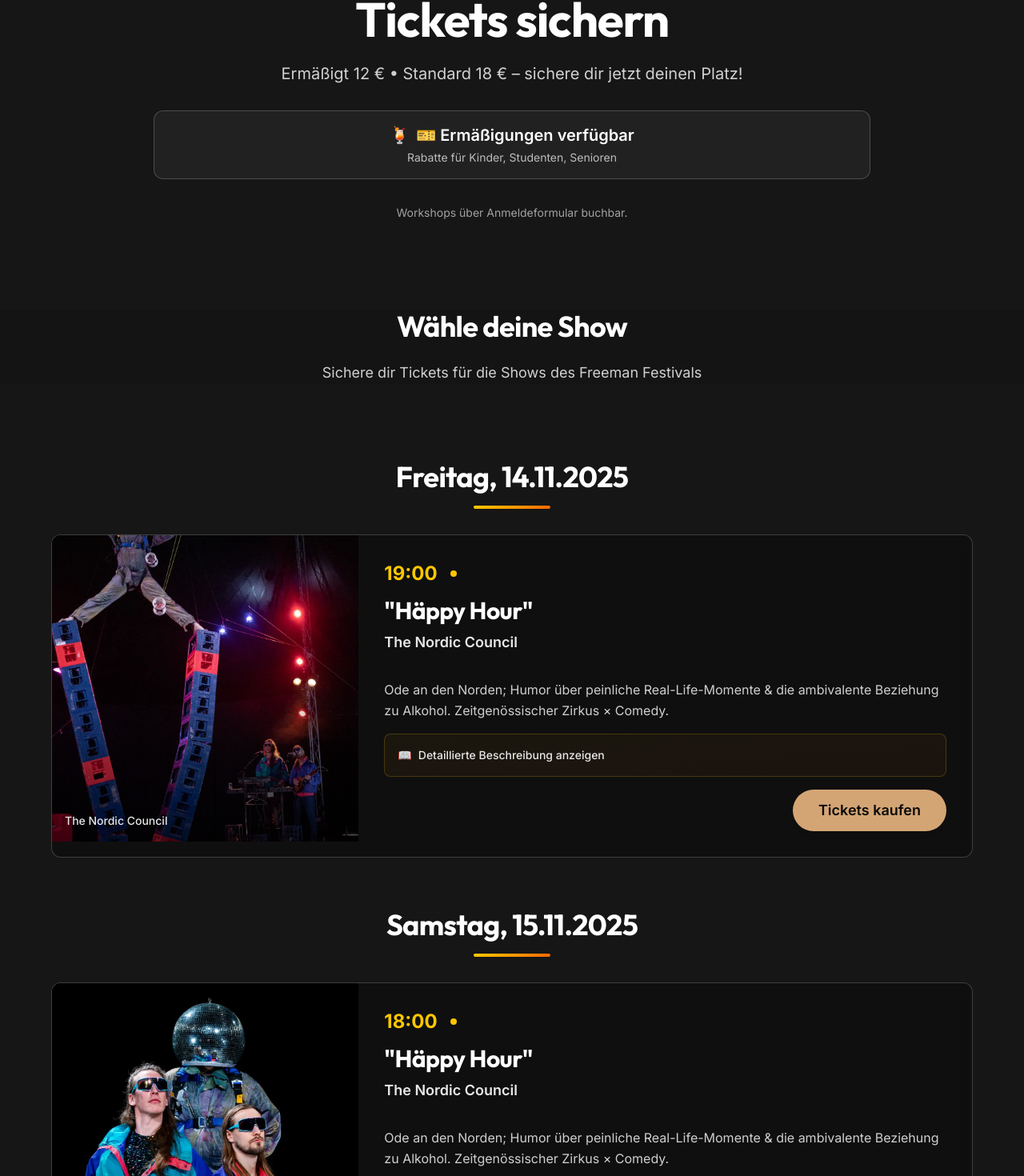
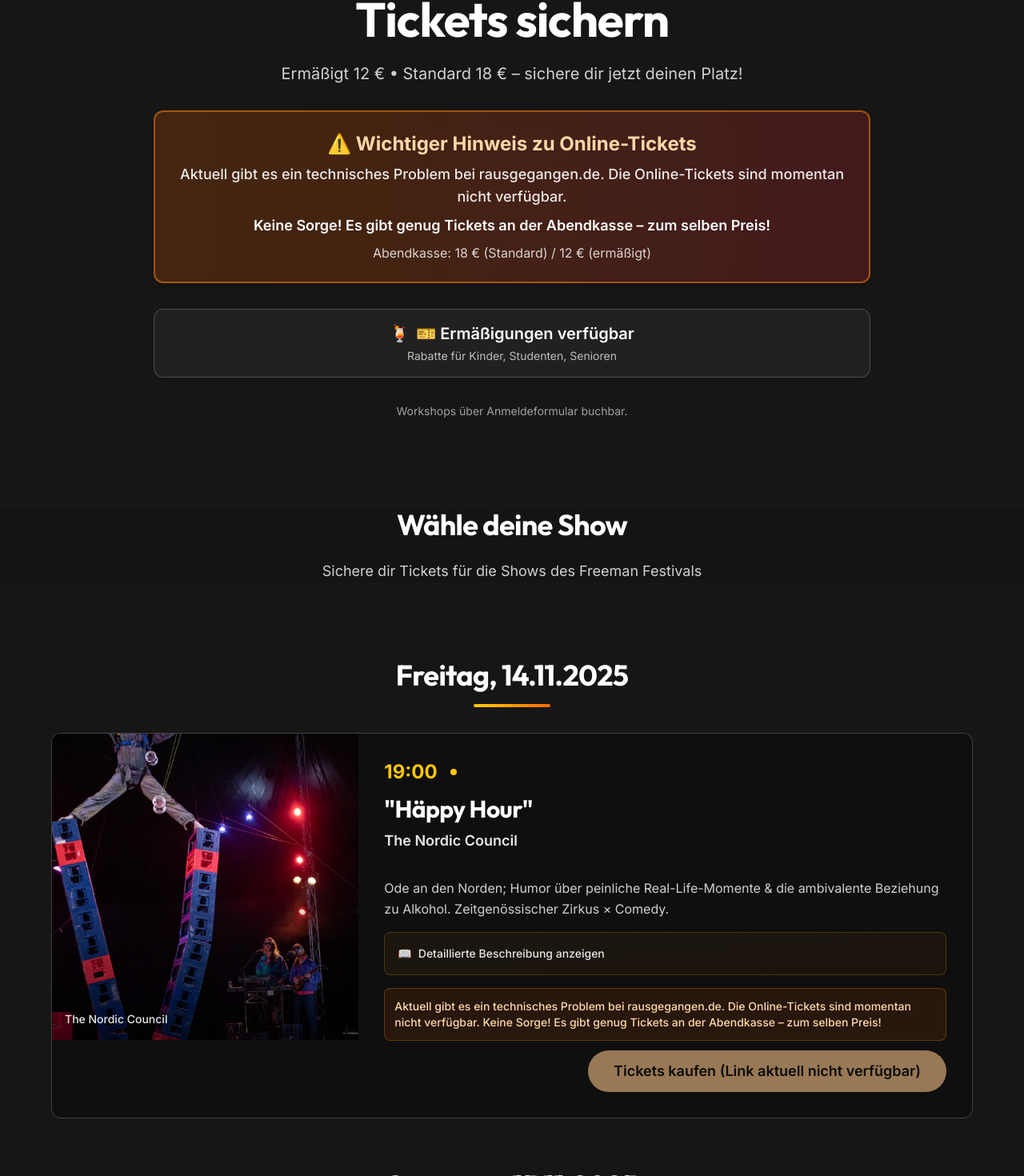
Before and after one commit to build-with-chris/freeman-festival, a Next.js app: page /tickets in a window 1280 px wide. Shown: the part 155-1625 px from the top of the page at 80% size. Built offline with nearby package versions, Linux system fonts and the light colour scheme.

Commit message:
Hinzufügen von Hinweis zu technischem Problem bei rausgegangen.de - Tickets an Abendkasse verfügbar

```diff
--- a/src/app/page.tsx
+++ b/src/app/page.tsx
@@ -346,9 +346,14 @@ export default function Home() {
             <h3 className="display text-2xl font-bold mb-3">
               Tickets sichern
             </h3>
-            <p className="text-white/80 text-sm mb-6">
+            <p className="text-white/80 text-sm mb-3">
               Ermäßigt 12€ · Standard 18€ · Nur 200 Plätze pro Show
             </p>
+            <div className="mb-4 p-2 rounded-lg bg-orange-500/20 border border-orange-400/40">
+              <p className="text-xs text-orange-200 font-medium">
+                {content.tickets.technicalNotice.message.split('.')[0]}. {content.tickets.technicalNotice.boxOffice}
+              </p>
+            </div>
             <Link
               href="/tickets"
               className="btn-primary w-full py-3 text-lg font-semibold"
--- a/src/app/tickets/page.tsx
+++ b/src/app/tickets/page.tsx
@@ -20,6 +20,24 @@ export default function TicketsPage() {
           <p className="text-xl text-white/80 mb-8">
             {content.tickets.subtitle}
           </p>
+
+          {/* Technical Notice Banner - Prominent */}
+          <div className="mb-8 p-6 rounded-xl bg-gradient-to-r from-orange-500/20 to-red-500/20 border-2 border-orange-400/50 backdrop-blur-sm shadow-lg">
+            <div className="text-center space-y-3">
+              <p className="text-xl md:text-2xl font-bold mb-2 flex items-center justify-center gap-2 text-orange-200">
+                <span>{content.tickets.technicalNotice.title}</span>
+              </p>
+              <p className="text-base md:text-lg text-white/90 font-medium mb-2">
+                {content.tickets.technicalNotice.message}
+              </p>
+              <p className="text-base md:text-lg text-white font-semibold mb-2">
+                {content.tickets.technicalNotice.boxOffice}
+              </p>
+              <p className="text-sm md:text-base text-white/80">
+                {content.tickets.technicalNotice.boxOfficePrice}
+              </p>
+            </div>
+          </div>
 
           {/* Special Offer Banner */}
           <div className="mb-8 p-4 rounded-xl bg-white/5 border border-white/20 backdrop-blur-sm">
@@ -145,16 +163,25 @@ export default function TicketsPage() {
                             )}
                           </div>
 
-                          {/* Ticket Button */}
-                          <div className="flex justify-end">
-                            <Link
-                              href={event.ticketUrl}
-                              target="_blank"
-                              rel="noopener noreferrer"
-                              className="btn-primary px-8 py-3 text-lg font-semibold shadow-lg hover:shadow-yellow-400/20 transition-all group-hover:scale-105"
-                            >
-                              Tickets kaufen
-                            </Link>
+                          {/* Ticket Button with Notice */}
+                          <div className="space-y-3">
+                            <div className="p-3 rounded-lg bg-orange-500/10 border border-orange-400/30">
+                              <p className="text-sm text-orange-200 font-medium">
+                                {content.tickets.technicalNotice.message} {content.tickets.technicalNotice.boxOffice}
+                              </p>
+                            </div>
+                            <div className="flex justify-end">
+                              <button
+                                onClick={(e) => {
+                                  e.preventDefault();
+                                  alert(content.tickets.technicalNotice.message + ' ' + content.tickets.technicalNotice.boxOffice);
+                                }}
+                                className="btn-primary px-8 py-3 text-lg font-semibold shadow-lg hover:shadow-yellow-400/20 transition-all group-hover:scale-105 opacity-70 cursor-not-allowed"
+                                disabled
+                              >
+                                {content.tickets.technicalNotice.buttonText}
+                              </button>
+                            </div>
                           </div>
                         </div>
                       </div>
@@ -180,7 +207,10 @@ export default function TicketsPage() {
             <div className="space-y-2">
               <div className="text-yellow-400 text-lg">{content.tickets.infoTickets.icon}</div>
               <h4 className="font-semibold">{content.tickets.infoTickets.title}</h4>
-              <p className="text-white/80">{content.tickets.infoTickets.text}</p>
+              <p className="text-white/80 mb-2">{content.tickets.infoTickets.text}</p>
+              <p className="text-sm text-orange-300/90 font-medium">
+                ⚠️ {content.tickets.technicalNotice.message.split('.')[0]}. {content.tickets.technicalNotice.boxOffice}
+              </p>
             </div>
             <div className="space-y-2">
               <div className="text-yellow-400 text-lg">{content.tickets.infoQuestions.icon}</div>
--- a/src/i18n/de.json
+++ b/src/i18n/de.json
@@ -204,6 +204,13 @@
       "title": "Tickets",
       "text": "Verfügbar über rausgegangen.de"
     },
+    "technicalNotice": {
+      "title": "⚠️ Wichtiger Hinweis zu Online-Tickets",
+      "message": "Aktuell gibt es ein technisches Problem bei rausgegangen.de. Die Online-Tickets sind momentan nicht verfügbar.",
+      "boxOffice": "Keine Sorge! Es gibt genug Tickets an der Abendkasse – zum selben Preis!",
+      "boxOfficePrice": "Abendkasse: 18 € (Standard) / 12 € (ermäßigt)",
+      "buttonText": "Tickets kaufen (Link aktuell nicht verfügbar)"
+    },
     "infoQuestions": {
       "icon": "💬",
       "title": "Fragen?",
@@ -309,7 +316,7 @@
     "questions": [
       {
         "q": "Wo gibt es Tickets?",
-        "a": "Online (Eventfrog-Link folgt) und an der Abendkasse."
+        "a": "Aktuell gibt es ein technisches Problem bei rausgegangen.de. Tickets sind an der Abendkasse erhältlich – zum selben Preis! (18€ Standard / 12€ ermäßigt)"
       },
       {
         "q": "Wie finde ich hin?",
--- a/src/i18n/en.json
+++ b/src/i18n/en.json
@@ -195,6 +195,13 @@
       "icon": "🎫",
       "title": "Tickets",
       "text": "Available via rausgegangen.de"
+    },
+    "technicalNotice": {
+      "title": "⚠️ Important Notice About Online Tickets",
+      "message": "There is currently a technical issue with rausgegangen.de. Online tickets are temporarily unavailable.",
+      "boxOffice": "Don't worry! There are plenty of tickets available at the box office – at the same price!",
+      "boxOfficePrice": "Box Office: €18 (Standard) / €12 (Reduced)",
+      "buttonText": "Buy Tickets (Link currently unavailable)"
     },
     "infoQuestions": {
       "icon": "💬",
@@ -582,7 +589,7 @@
     "questions": [
       {
         "q": "Where can I get tickets?",
-        "a": "Online (Eventfrog link follows) and at the box office."
+        "a": "There is currently a technical issue with rausgegangen.de. Tickets are available at the box office – at the same price! (€18 Standard / €12 Reduced)"
       },
       {
         "q": "How do I get there?",
```
